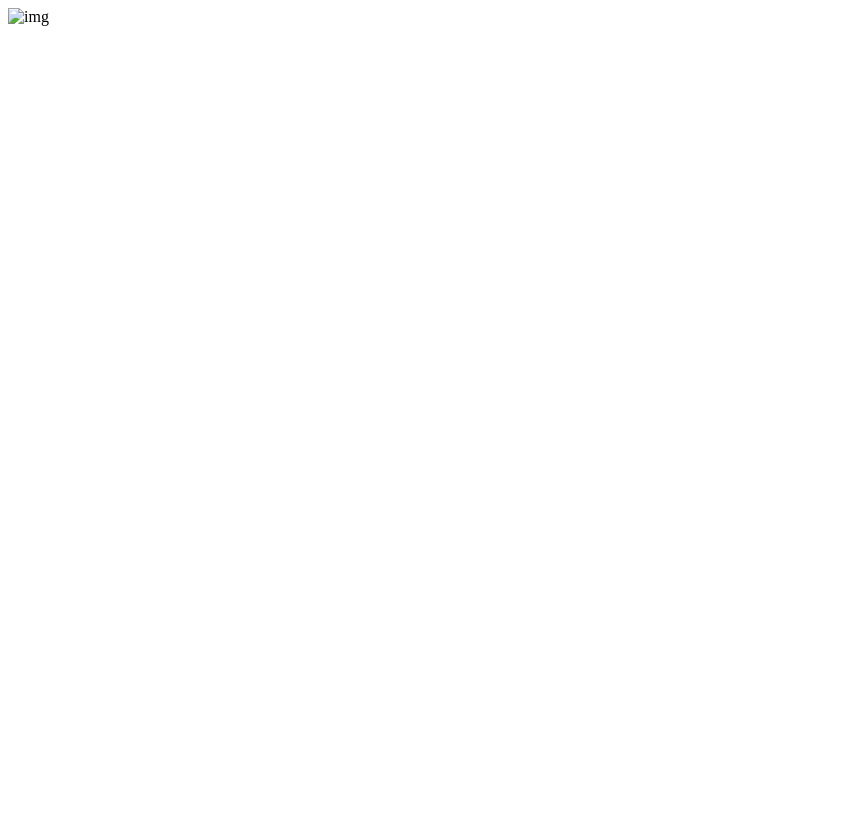
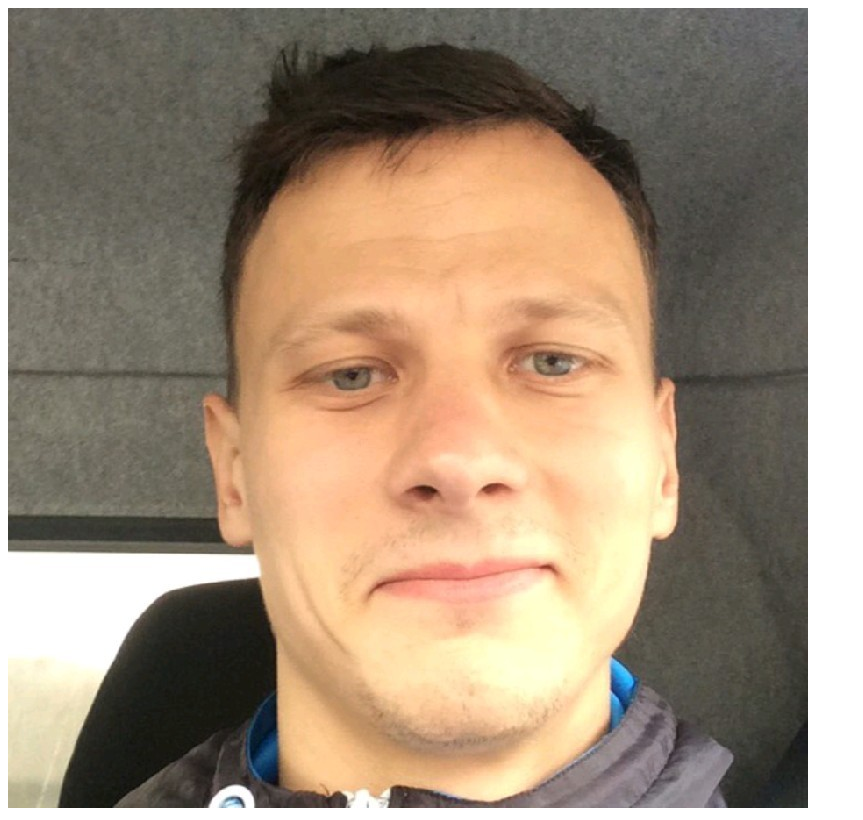
Before and after one commit to pavelpachebutt/rsschool-cv, a plain HTML site: page index.html in a window 1280 px wide. Shown: the whole page, without its empty margins (0-863 px from the left). Drawn offline with Linux system fonts and the light colour scheme; the site is published under a folder, as on GitHub Pages, so addresses that start at the root find nothing.

Commit message:
fix: path to picture

```diff
--- a/index.html
+++ b/index.html
@@ -8,6 +8,6 @@
     <title>CV</title>
 </head>
 <body>
-    <img src="/rsschool-cv/1664884484714.jpg" alt="img">
+    <img src="./1664884484714.jpg" alt="img">
 </body>
 </html>
```
